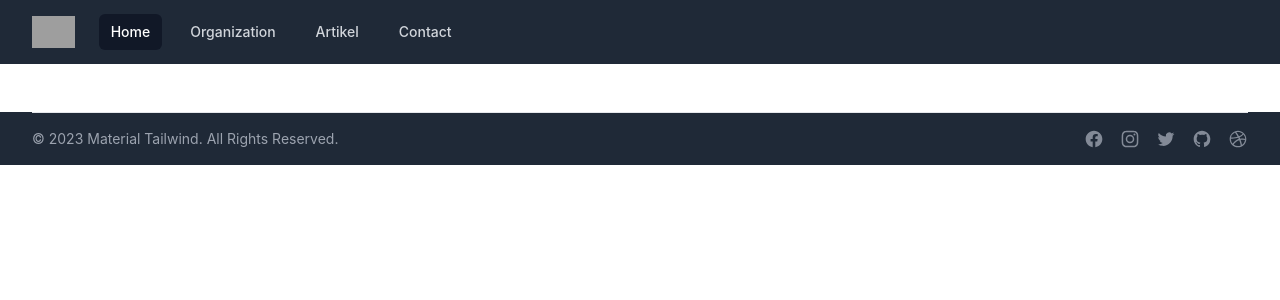
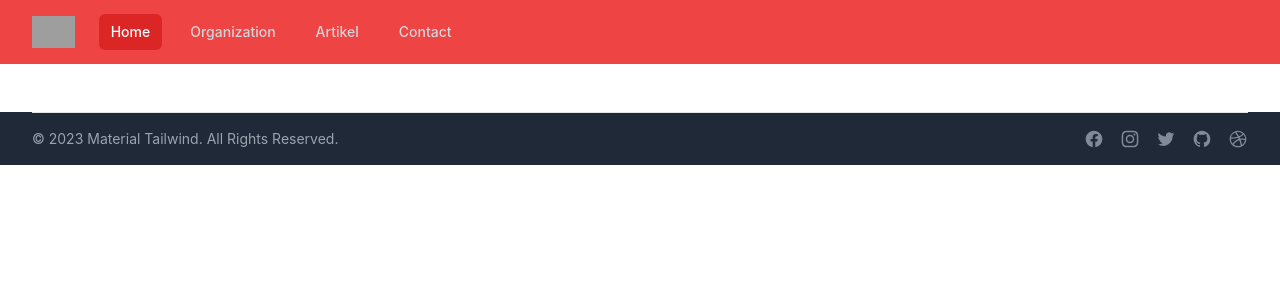
Before and after one commit to mfauzanprmna/project-Webpro, a React (Create React App) app: page /contact in a window 1280 px wide. Shown: the top 300 px of the page. Built offline with nearby package versions, Linux system fonts and the light colour scheme; grey boxes are pictures that could not be loaded.

Commit message:
feat: init project-webpro

```diff
--- a/src/App.css
+++ b/src/App.css
@@ -58,3 +58,12 @@
 .Poppins-light{
   font-family: Poppins-light;
 }
+
+@font-face {
+  font-family: Poppins-medium;
+  src: url(./component/font/POPPINS-MEDIUM.TTF);
+}
+
+.Poppins-medium{
+  font-family: Poppins-medium;
+}
--- a/src/component/home.jsx
+++ b/src/component/home.jsx
@@ -14,11 +14,15 @@
                     <p><br /></p>
                     <div className='bg-white'>
                         <br /><br /><p className='text-black text-opacity-75 text-6xl text-start'>WELCOME MESSAGE</p>
-                        <div className='Poppins-light'>
+                        <div className='Poppins-medium '>
                         <p className='text-left text-black '>Lorem ipsum dolor sit amet, consectetur adipiscing elit, sed do eiusmod tempor incididunt ut labore et dolore magna aliqua.
                             ullamco laboris nisi ut aliquip ex ea commodo consequat.
                             Duis aute irure dolor in reprehenderit in voluptate velit esse cillum dolore eu fugiat nulla pariatur.
                             Excepteur sint occaecat cupidatat Ut enim ad minim veniam, quis nostrud exercitation ullamco laboris nisi ut aliquip ex ea commodo consequat.</p>
+
+                            <div className="border-r-4 w-200 h-500 bg-blue-800 border border-black rounded-md border-spacing-3 ">
+                                <img src="" alt="" />
+                            </div>
                         </div>
                         <br /><br /><br /><br /><br /><br /><p>TIWAIBI CLASS</p>
                     </div>
--- a/src/template/navbar.jsx
+++ b/src/template/navbar.jsx
@@ -15,14 +15,14 @@
 
 export default function navbar() {
     return (
-        <Disclosure as="nav" className="bg-gray-800">
+        <Disclosure as="nav" className="bg-red-500">
             {({ open }) => (
                 <>
                     <div className="mx-auto max-w-7xl px-2 sm:px-6 lg:px-8">
                         <div className="relative flex h-16 items-center justify-between">
                             <div className="absolute inset-y-0 left-0 flex items-center sm:hidden">
                                 {/* Mobile menu button*/}
-                                <Disclosure.Button className="inline-flex items-center justify-center rounded-md p-2 text-gray-400 hover:bg-gray-700 hover:text-white focus:outline-none focus:ring-2 focus:ring-inset focus:ring-white">
+                                <Disclosure.Button className="inline-flex items-center justify-center rounded-md p-2 text-gray-200 hover:bg-red-600 hover:text-white focus:outline-none focus:ring-2 focus:ring-inset focus:ring-white">
                                     <span className="sr-only">Open main menu</span>
                                     {open ? (
                                         <XMarkIcon className="block h-6 w-6" aria-hidden="true" />
@@ -52,8 +52,8 @@
                                                 href={item.href}
                                                 className={classNames(
                                                     item.current
-                                                        ? "bg-gray-900 text-white"
-                                                        : "text-gray-300 hover:bg-gray-700 hover:text-white",
+                                                        ? "bg-red-600 text-white"
+                                                        : "text-gray-300 hover:bg-red-800 hover:text-white",
                                                     "rounded-md px-3 py-2 text-sm font-medium"
                                                 )}
                                                 aria-current={item.current ? "page" : undefined}
@@ -76,8 +76,8 @@
                                     href={item.href}
                                     className={classNames(
                                         item.current
-                                            ? "bg-gray-900 text-white"
-                                            : "text-gray-300 hover:bg-gray-700 hover:text-white",
+                                            ? "bg-red-600 text-white"
+                                            : "text-gray-300 hover:bg-red-800 hover:text-white",
                                         "block rounded-md px-3 py-2 text-base font-medium"
                                     )}
                                     aria-current={item.current ? "page" : undefined}
```
Also changed, not shown: src/component/contact.jsx (+64 -3 lines), src/component/image/LINE_ALBUM_jahim_2306261.jpg (added).
